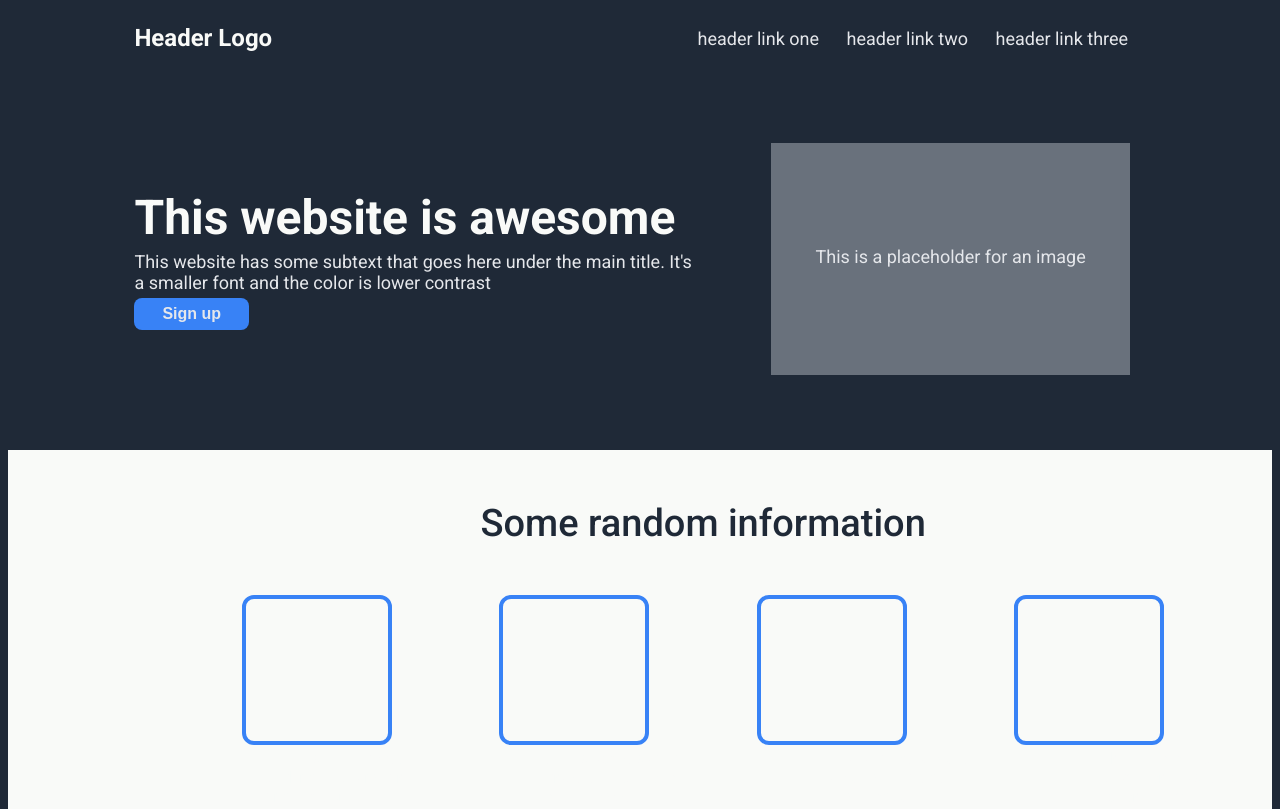
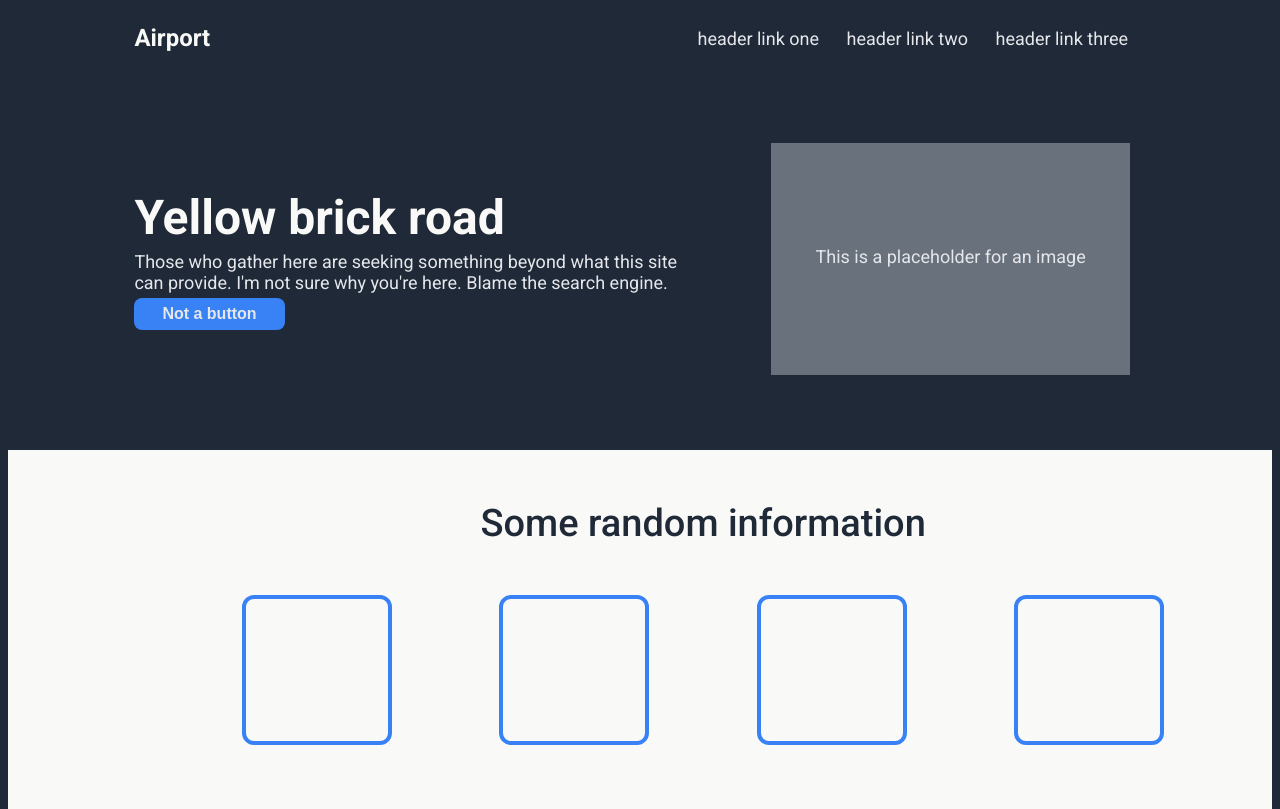
Before and after one commit to sirk71171/Airport, a plain HTML site: page index.html in a window 1280 px wide. Shown: the top 809 px of the page. Drawn offline with Linux system fonts and the light colour scheme.

Commit message:
Adjusted some header and hero text.

```diff
--- a/index.html
+++ b/index.html
@@ -12,7 +12,7 @@
 <body>
     <div class="header">
         <div id="logo">
-            <h1>Header Logo</h1>
+            <h1>Airport</h1>
         </div>
         <div class="links">
             <ul>
@@ -24,9 +24,9 @@
     </div>
     <div class="Hero">
         <div class="hero-left">
-            <h2>This website is awesome</h2>
-            <p class="phero">This website has some subtext that goes here under the main title. It's a smaller font and the color is lower contrast</p>
-            <button class="sign-up">Sign up</button>
+            <h2>Yellow brick road</h2>
+            <p class="phero">Those who gather here are seeking something beyond what this site can provide. I'm not sure why you're here. Blame the search engine.</p>
+            <button class="sign-up">Not a button</button>
         </div>
         <div class="hero-right">
             <div class="imagebox">
```
